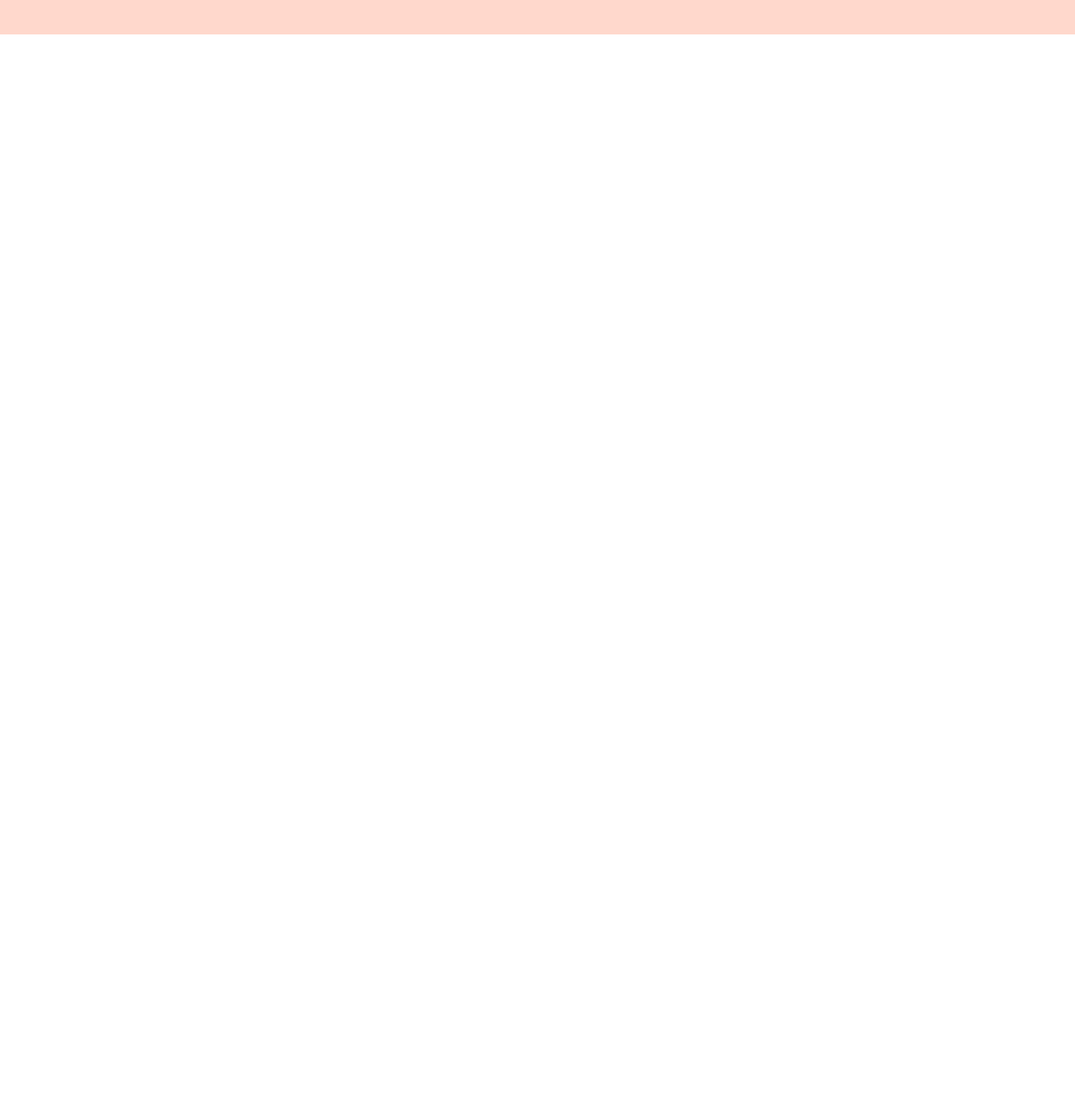
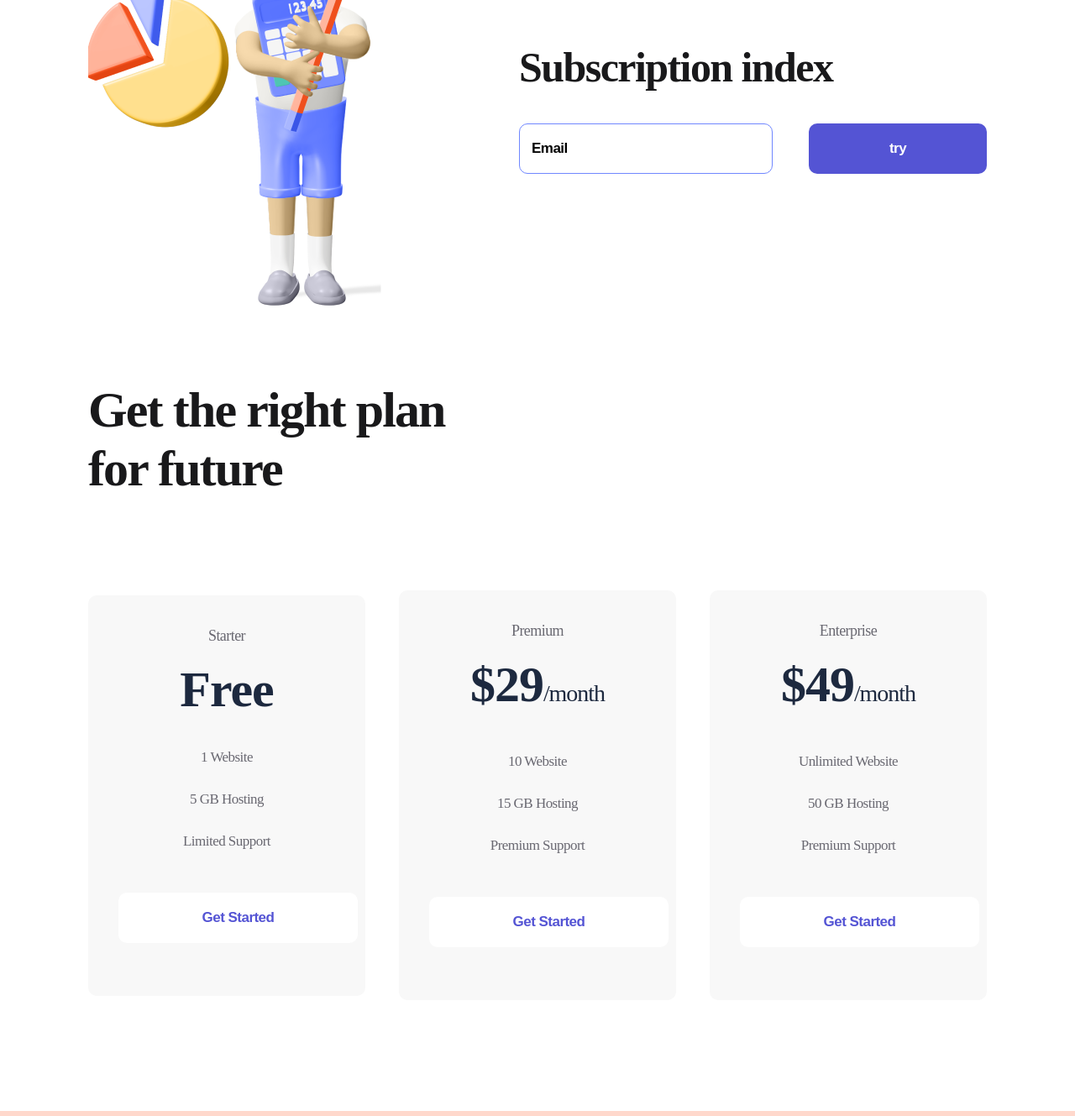
Before and after one commit to DenysSlota/logoipsum, a plain HTML site: page index.html in a window 1280 px wide. Shown: the part 972-2301 px from the top of the page at 84% size. Before the commit the page ends 1013 px from the top, so only its background shows below. Drawn offline with Linux system fonts and the light colour scheme.

Commit message:
Add files via upload

```diff
--- a/index.html
+++ b/index.html
@@ -63,6 +63,77 @@
             <img src="./Img/firstmen.png" alt="firstmen">
         </div>
     </section>
+    <section class="container subscribe">
+        <div>
+            <img src="./Img/secondmen.png" alt="secondmen">
+        </div>
+        <div>
+            <h2 class="subscribe__title">
+                Subscription index
+            </h2>
+            <form>
+                <input class="input" type="email" placeholder="Email">
+                <button class="button button__violet">
+                    try
+                </button>
+            </form>
+        </div>
+    </section>
+    <section class="container plan">
+        <h2 class="plan__title">
+            Get the right plan for future
+        </h2>
+        <div class="plan__flex">
+            <div class="item">
+                <p class="item__text">
+                    Starter
+                </p>
+                <h3 class="item__title">
+                    Free
+                </h3>
+                <ul>
+                    <li class="item__li">1 Website</li>
+                    <li class="item__li">5 GB Hosting</li>
+                    <li class="item__li">Limited Support</li>
+                </ul>
+                <button class="button button__item">
+                    Get Started
+                </button>
+            </div>
+            <div class="item">
+                <p class="item__text">
+                    Premium
+                </p>
+                <h3 class="item__title">
+                    $29<span>/month</span>
+                </h3>
+                <ul>
+                    <li class="item__li">10 Website</li>
+                    <li class="item__li">15 GB Hosting</li>
+                    <li class="item__li">Premium Support</li>
+                </ul>
+                <button class="button button__item">
+                    Get Started
+                </button>
+            </div>
+            <div class="item">
+                <p class="item__text">
+                    Enterprise
+                </p>
+                <h3 class="item__title">
+                    $49<span>/month</span>
+                </h3>
+                <ul>
+                    <li class="item__li">Unlimited Website</li>
+                    <li class="item__li">50 GB Hosting</li>
+                    <li class="item__li">Premium Support</li>
+                </ul>
+                <button class="button button__item">
+                    Get Started
+                </button>
+            </div>
+        </div>
+    </section>
     <footer class="footer">
         <div class="container footer__flex">
             <div>
--- a/style/style.css
+++ b/style/style.css
@@ -15,7 +15,7 @@
     padding: 38px 0 48px;
 }
 
-.header__flex, .footer__flex, .about{
+.header__flex, .footer__flex, .about, .subscribe, .plan__flex{
     display: flex;
     justify-content: space-between;
     align-items: center;
@@ -101,3 +101,112 @@
 .footer{
     padding: 53px 0;
 }
+
+.subscribe{
+    margin-bottom: 85px;
+}
+
+.subscribe__title{
+    font-weight: 700;
+    font-size: 50px;
+    line-height: 57px;
+    letter-spacing: -1.56316px;
+    color: #19191B;
+    margin-bottom: 38px;
+}
+
+.input{
+    width: 302px;
+    height: 60px;
+    border-radius: 10px;
+    border: 1px solid #7087FF;
+    padding-left: 14px;
+    box-sizing: border-box;
+    margin-right: 39px;
+}
+
+.input::placeholder, .input{
+    font-weight: 700;
+    font-size: 17px;
+    line-height: 22px;
+    letter-spacing: -0.531474px;
+    color: #000000;
+}
+
+.input:focus{
+    outline: none;
+}
+
+.plan{
+    margin-bottom: 132px;
+}
+.plan__title{
+    font-weight: 700;
+    font-size: 60px;
+    line-height: 70px;
+    letter-spacing: -1.87579px;
+    color: #19191B;
+    max-width: 504px;
+    margin-bottom: 110px;
+}
+
+.item{
+    width: 330px;
+    background: #F8F8F8;
+    border-radius: 10px;
+    text-align: center;
+    padding: 34px 0 27px;
+}
+
+.item:hover{
+    transition: 500ms;
+    background: #FF7143;
+    box-shadow: 0px 32px 34px rgba(255, 112, 59, 0.317827);
+}
+
+.item__text{
+    font-size: 18px;
+    line-height: 28px;
+    letter-spacing: -0.562737px;
+    color: #696871;
+
+}
+
+.item:hover .item__text, .item:hover .item__title, .item:hover .item__li{
+    color: white;
+    transition: 500ms;
+}
+
+.item__title{
+    font-weight: 700;
+    font-size: 60px;
+    line-height: 56px;
+    letter-spacing: -1.03448px;
+    color: #1D293F;
+    margin: 22px 0 28px;
+}
+
+.item__title span{
+    font-size: 28px;
+}
+
+.item__li{
+    list-style: none;
+    font-size: 17px;
+    line-height: 50px;
+    letter-spacing: -0.531474px;
+    color:#696871;
+}
+
+.button__item{
+    width: 285px;
+    background: white;
+    color: #5454D4;
+    margin: 36px;
+}
+
+.item:hover .button__item{
+    background: #9F3919;
+    color: white;
+    transition: 500ms;
+}
```
Also changed, not shown: Img/secondmen.png (added).
